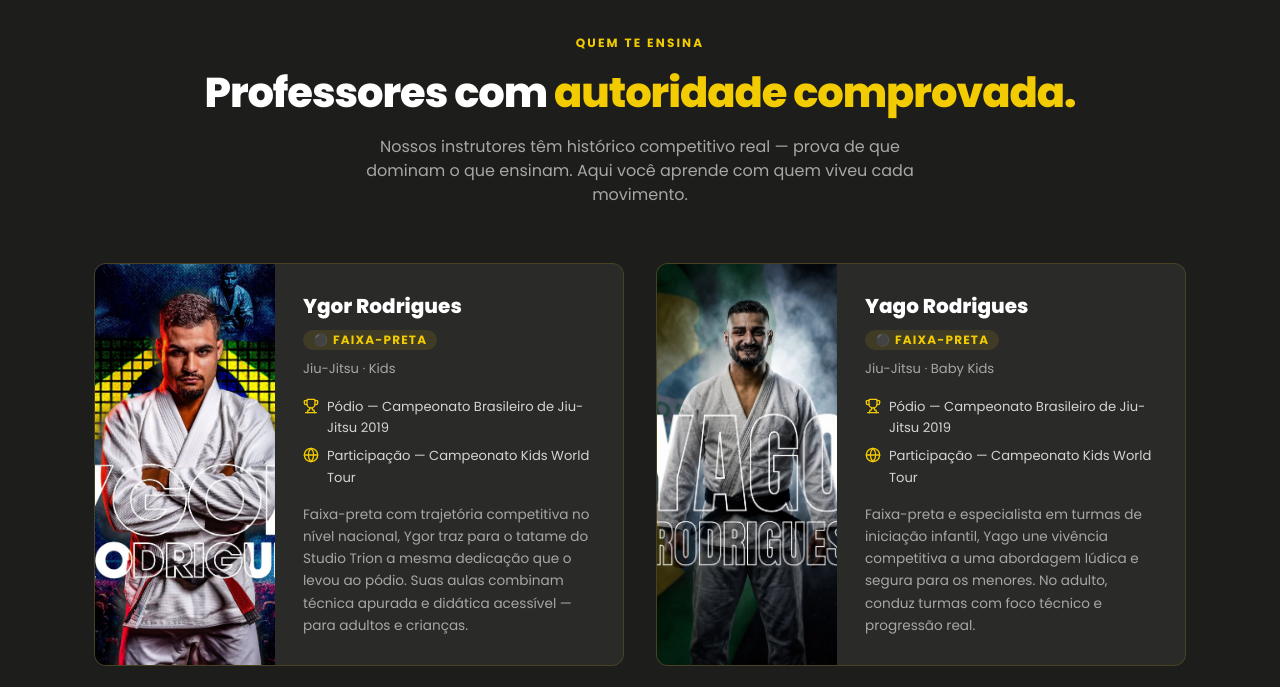
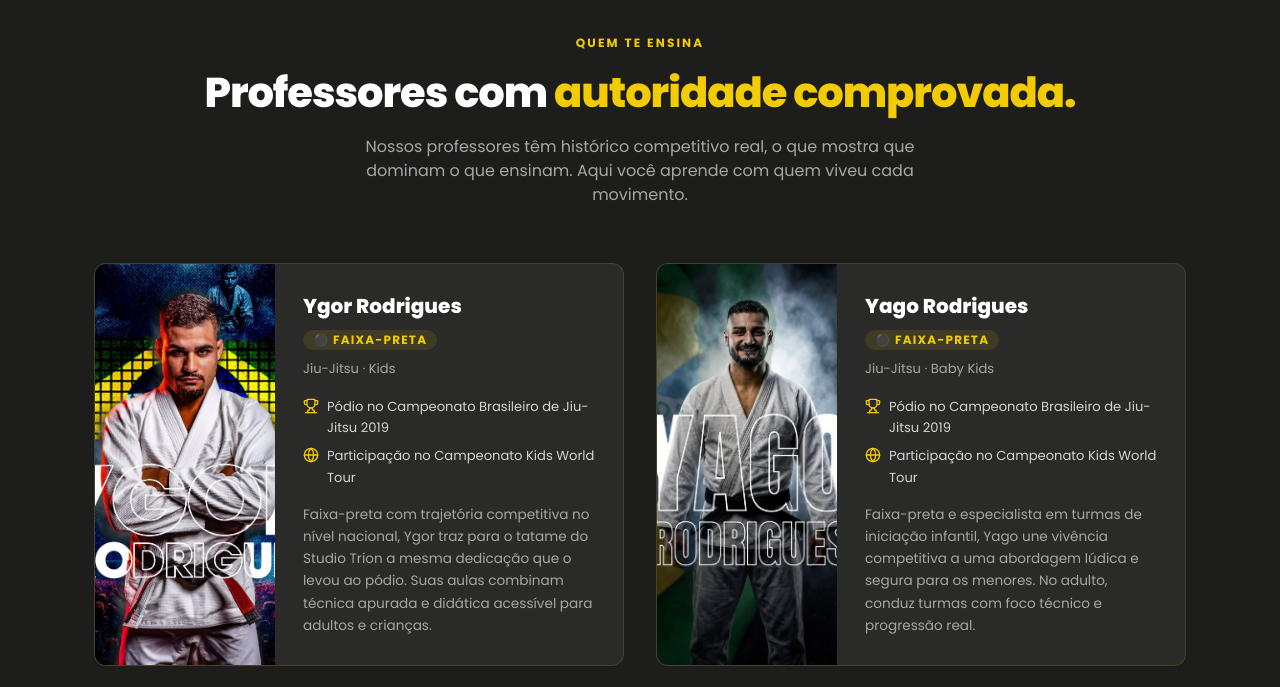
Before and after one commit to leothaylor/studio-trion-next, a Next.js app: page / in a window 1280 px wide. Shown: the part 2540-3227 px from the top of the page. Built offline with nearby package versions, Linux system fonts and the light colour scheme.

Commit message:
copy: standardize professor terminology

```diff
--- a/components/sections/Professores.tsx
+++ b/components/sections/Professores.tsx
@@ -12,10 +12,10 @@ const DESTAQUES = [
     photo: "/images/ygor-professor-07.jpg",
     instagram: "https://www.instagram.com/ygorrodriguesjj/",
     conquistas: [
-      { Icon: Trophy, text: "Pódio — Campeonato Brasileiro de Jiu-Jitsu 2019" },
-      { Icon: Globe, text: "Participação — Campeonato Kids World Tour" },
+      { Icon: Trophy, text: "Pódio no Campeonato Brasileiro de Jiu-Jitsu 2019" },
+      { Icon: Globe, text: "Participação no Campeonato Kids World Tour" },
     ],
-    bio: "Faixa-preta com trajetória competitiva no nível nacional, Ygor traz para o tatame do Studio Trion a mesma dedicação que o levou ao pódio. Suas aulas combinam técnica apurada e didática acessível — para adultos e crianças.",
+    bio: "Faixa-preta com trajetória competitiva no nível nacional, Ygor traz para o tatame do Studio Trion a mesma dedicação que o levou ao pódio. Suas aulas combinam técnica apurada e didática acessível para adultos e crianças.",
   },
   {
     name: "Yago Rodrigues",
@@ -23,8 +23,8 @@ const DESTAQUES = [
     photo: "/images/yago-professor-09.jpg",
     instagram: "https://www.instagram.com/yagorodriguesbjj/",
     conquistas: [
-      { Icon: Trophy, text: "Pódio — Campeonato Brasileiro de Jiu-Jitsu 2019" },
-      { Icon: Globe, text: "Participação — Campeonato Kids World Tour" },
+      { Icon: Trophy, text: "Pódio no Campeonato Brasileiro de Jiu-Jitsu 2019" },
+      { Icon: Globe, text: "Participação no Campeonato Kids World Tour" },
     ],
     bio: "Faixa-preta e especialista em turmas de iniciação infantil, Yago une vivência competitiva a uma abordagem lúdica e segura para os menores. No adulto, conduz turmas com foco técnico e progressão real.",
   },
@@ -66,7 +66,7 @@ export default function Professores() {
           <SectionTitle
             label="Quem te ensina"
             dark
-            subtitle="Nossos instrutores têm histórico competitivo real — prova de que dominam o que ensinam. Aqui você aprende com quem viveu cada movimento."
+            subtitle="Nossos professores têm histórico competitivo real, o que mostra que dominam o que ensinam. Aqui você aprende com quem viveu cada movimento."
           >
             Professores com{" "}
             <span className="text-brand-gold">autoridade comprovada.</span>
```
